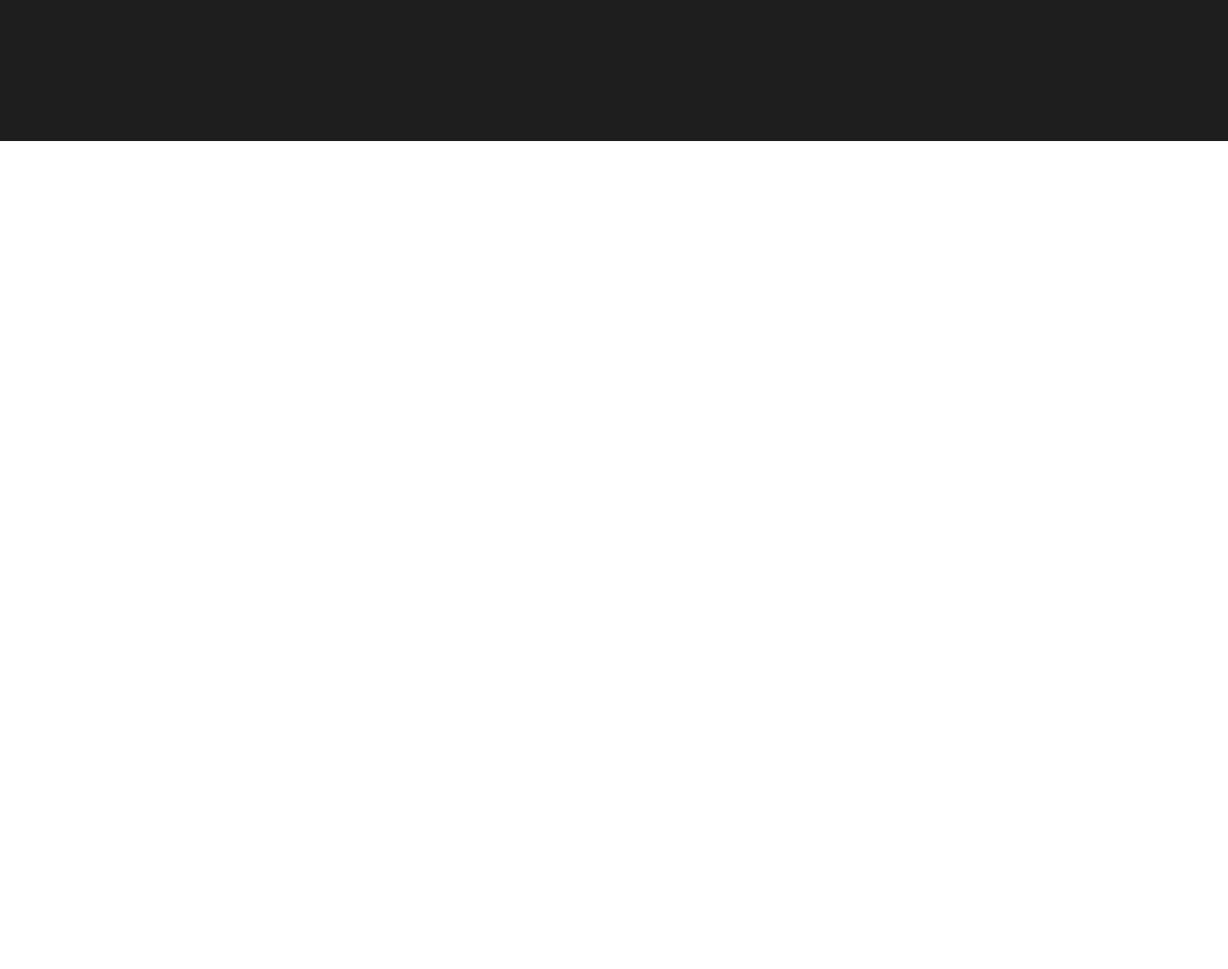
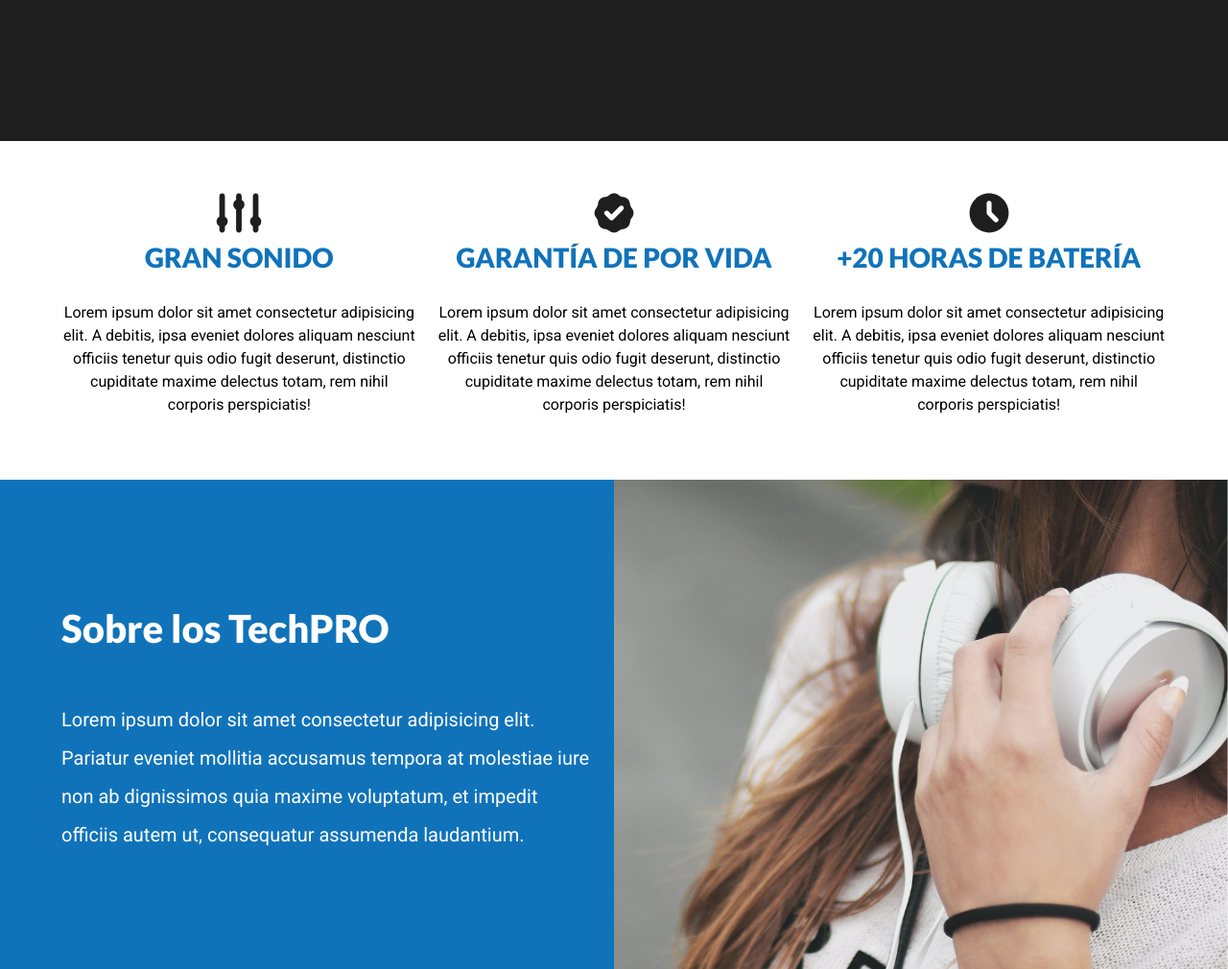
Before and after one commit to LMCyber/Sitio-TechPRO, a plain HTML site: page index.html in a window 1280 px wide. Shown: the part 538-1548 px from the top of the page at 96% size. Before the commit the page ends 800 px from the top, so only its background shows below. Drawn offline with Linux system fonts and the light colour scheme.

Commit message:
Clase 143

```diff
--- a/css/styles.css
+++ b/css/styles.css
@@ -131,3 +131,114 @@ img {
   font-size: 6rem;
   font-weight: 900;
 }
+
+/* Iconos */
+.iconos {
+  padding: var(--separacion) 0;
+}
+
+@media (min-width: 768px) {
+  .iconos {
+    display: flex;
+    gap: 2rem;
+  }
+}
+
+.icono {
+  text-align: center;
+  margin-bottom: calc(var(--separacion) / 2);
+}
+
+.icono:last-of-type {
+  margin: 0;
+}
+
+@media (min-width: 768px) {
+  .icono {
+    margin: 0;
+  }
+}
+
+.icono img {
+  width: 5rem;
+  margin: 0 auto;
+}
+
+.icono h3 {
+  color: var(--primario);
+  text-transform: uppercase;
+  margin-top: calc(var(--reparacion) / 2);
+}
+
+/* Sobre Tech */
+.sobre-tech {
+  background-image: linear-gradient(
+      to bottom,
+      transparent 50%,
+      var(--primario) 0%
+    ),
+    url(../img/imagen-mujer.jpg);
+  background-position: right;
+  background-repeat: repeat, no-repeat;
+  background-size: 100%, 110rem;
+}
+
+@media (min-width: 768px) {
+  .sobre-tech {
+    background-image: linear-gradient(
+        to left,
+        transparent 50%,
+        var(--primario) 0%
+      ),
+      url(../img/imagen-mujer.jpg);
+    background-repeat: repeat, no-repeat;
+  }
+}
+
+@media (min-width: 1600px) {
+  .sobre-tech {
+    background-size: 100%, 210rem;
+  }
+}
+
+.sobre-tech-grid {
+  display: grid;
+  grid-template-rows: repeat(2, 40rem);
+  row-gap: var(--separacion);
+  @media (min-width: 768px) {
+  }
+}
+
+@media (min-width: 768px) {
+  .sobre-tech-grid {
+    grid-template-rows: unset;
+    row-gap: unset;
+    grid-template-columns: repeat(2, 1fr);
+    column-gap: 4rem;
+    padding: calc(var(--separacion) * 2) 0;
+  }
+}
+
+.texto-sobre-tech {
+  grid-row: 2 / 3;
+  color: var(--blanco);
+  display: flex;
+  flex-direction: column;
+  justify-content: space-around;
+  padding-bottom: var(--separacion);
+}
+
+@media (min-width: 768px) {
+  .texto-sobre-tech {
+    padding-bottom: 0;
+  }
+}
+
+.texto-sobre-tech h2 {
+  font-size: 4rem;
+}
+
+.texto-sobre-tech p {
+  font-size: 2rem;
+  line-height: 2;
+}
--- a/index.html
+++ b/index.html
@@ -58,5 +58,56 @@
         </div>
       </div>
     </header>
+
+    <section class="contenedor">
+      <div class="iconos">
+        <div class="icono">
+          <img src="img/icono-sonido.svg" alt="Imagen ícono" />
+          <h3>Gran Sonido</h3>
+          <p>
+            Lorem ipsum dolor sit amet consectetur adipisicing elit. A debitis,
+            ipsa eveniet dolores aliquam nesciunt officiis tenetur quis odio
+            fugit deserunt, distinctio cupiditate maxime delectus totam, rem
+            nihil corporis perspiciatis!
+          </p>
+        </div>
+
+        <div class="icono">
+          <img src="img/icono-garantia.svg" alt="Imagen ícono" />
+          <h3>Garantía de por vida</h3>
+          <p>
+            Lorem ipsum dolor sit amet consectetur adipisicing elit. A debitis,
+            ipsa eveniet dolores aliquam nesciunt officiis tenetur quis odio
+            fugit deserunt, distinctio cupiditate maxime delectus totam, rem
+            nihil corporis perspiciatis!
+          </p>
+        </div>
+
+        <div class="icono">
+          <img src="img/icono-bateria.svg" alt="Imagen ícono" />
+          <h3>+20 Horas de batería</h3>
+          <p>
+            Lorem ipsum dolor sit amet consectetur adipisicing elit. A debitis,
+            ipsa eveniet dolores aliquam nesciunt officiis tenetur quis odio
+            fugit deserunt, distinctio cupiditate maxime delectus totam, rem
+            nihil corporis perspiciatis!
+          </p>
+        </div>
+      </div>
+    </section>
+
+    <section class="sobre-tech">
+      <div class="contenedor sobre-tech-grid">
+        <div class="texto-sobre-tech">
+          <h2>Sobre los <span>TechPRO</span></h2>
+          <p>
+            Lorem ipsum dolor sit amet consectetur adipisicing elit. Pariatur
+            eveniet mollitia accusamus tempora at molestiae iure non ab
+            dignissimos quia maxime voluptatum, et impedit officiis autem ut,
+            consequatur assumenda laudantium.
+          </p>
+        </div>
+      </div>
+    </section>
   </body>
 </html>
```
